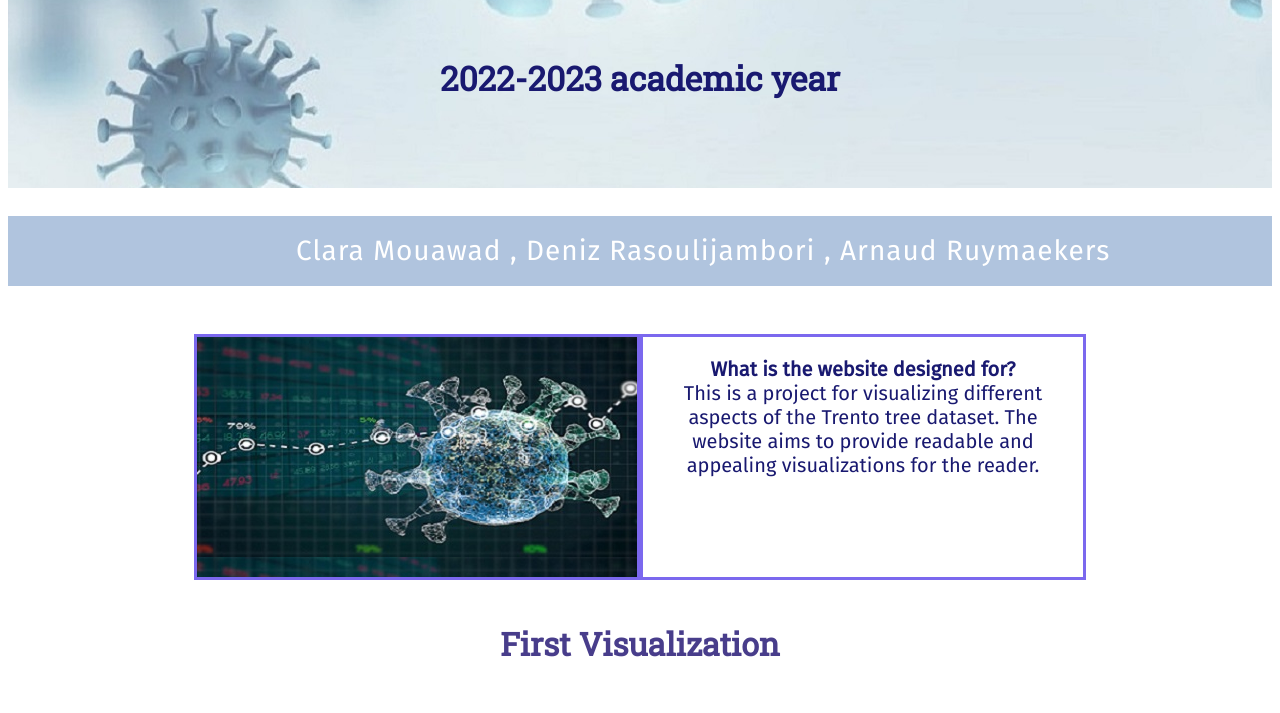
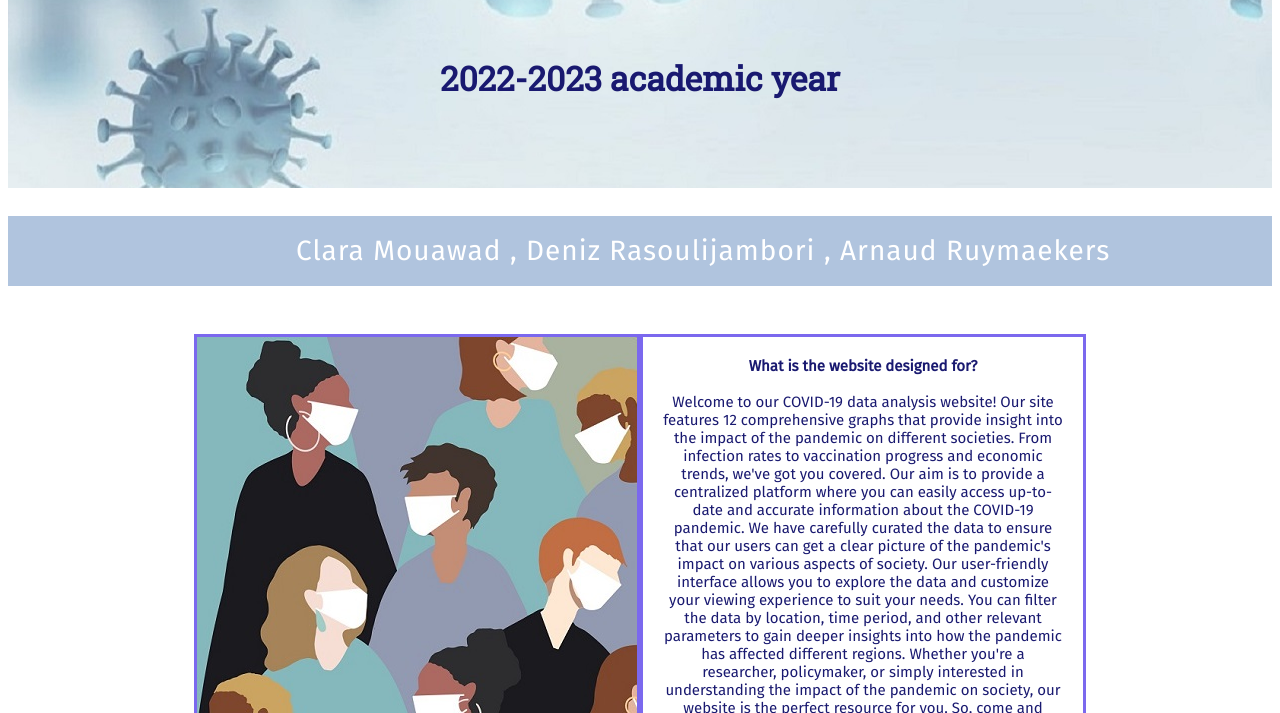
Before and after one commit to DataViz-Covid/Covid-19-Viz-Final-Project, a plain HTML site: page index.html in a window 1280 px wide. Shown: the part 239-952 px from the top of the page. Drawn offline with Linux system fonts and the light colour scheme.

Commit message:
edits on mainpage

```diff
--- a/custom_style.css
+++ b/custom_style.css
@@ -48,7 +48,7 @@ h6 {
 
 #web-detail-id {
 
-    background-image: url('data_graph__virus_Adobe.jpg');
+    background-image: url('One-year-on.jpg');
     padding: 20px;
 
 }
@@ -60,10 +60,10 @@ h6 {
     padding: 20px;
     display: inline-block;
     width: 400px;
-    height: 200px;
+    height: 400px;
     border: 3px solid mediumslateblue;
     text-align: center;
-    font-size: 20px;
+    font-size: 15px;
 }
 
 
--- a/index.html
+++ b/index.html
@@ -29,8 +29,19 @@
     <div class="web-detail" id="web-detail-id"></div>
     <div class="web-detail"><b>What is the website designed for?</b>
         <br>
-        This is a project for visualizing different aspects of the Trento tree dataset. The website aims to provide
-        readable and appealing visualizations for the reader.
+        <br>
+        Welcome to our COVID-19 data analysis website! Our site features 12 comprehensive graphs that provide insight into the impact of the pandemic on different societies. From infection rates to vaccination progress and economic trends, we've got you covered.
+
+        Our aim is to provide a centralized platform where you can easily access up-to-date and accurate information about the COVID-19 pandemic. We have carefully curated the data to ensure that our users can get a clear picture of the pandemic's impact on various aspects of society.
+
+        Our user-friendly interface allows you to explore the data and customize your viewing experience to suit your needs. You can filter the data by location, time period, and other relevant parameters to gain deeper insights into how the pandemic has affected different regions.
+
+        Whether you're a researcher, policymaker, or simply interested in understanding the impact of the pandemic on society, our website is the perfect resource for you. So, come and explore our graphs and gain a deeper understanding of how COVID-19 has affected our world.
+
+
+
+
+
         <br><br><br>
 
     </div>
```
Also changed, not shown: One-year-on.jpg (added), data_graph__virus_Adobe.jpg (deleted).
